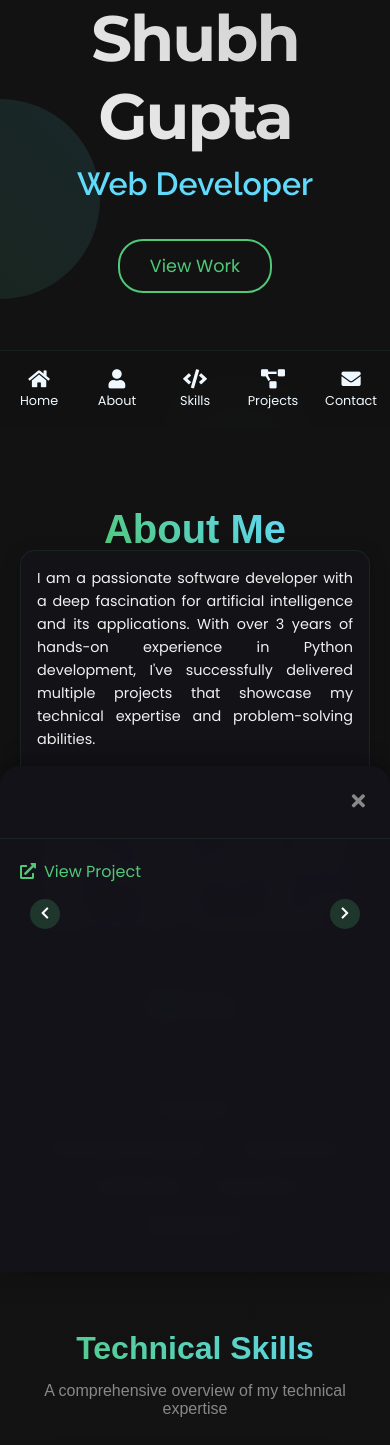
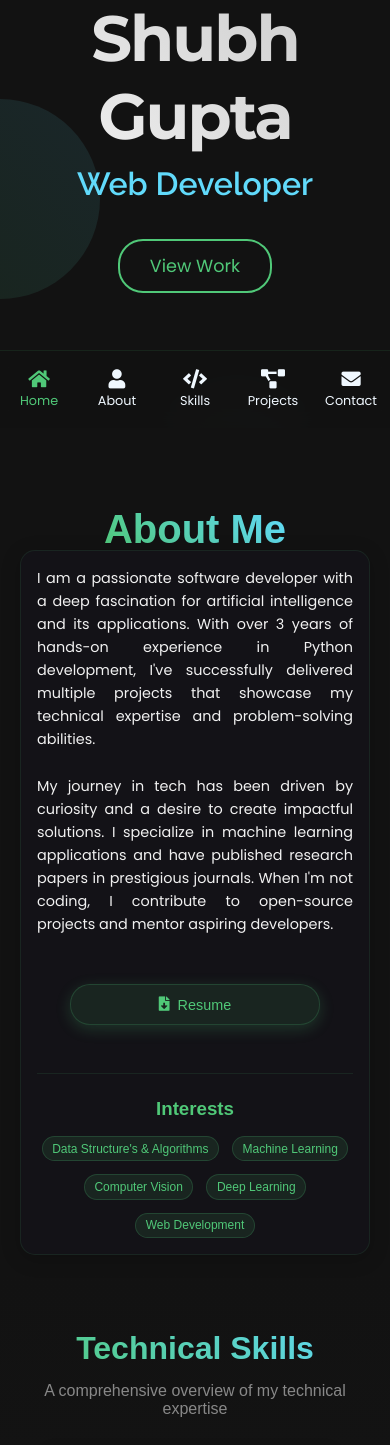
Before and after one commit to ishubhgupta/Portfolio, a PHP site: page / in a window 390 px wide. Shown: the part 416-1861 px from the top of the page. Run offline with PHP 8.4, Linux system fonts and the light colour scheme; some libraries are stand-ins or nearby versions.

Commit message:
refactor mobile project modal; remove unused HTML structure and duplicate CSS property for improved code clarity

```diff
--- a/css/index.css
+++ b/css/index.css
@@ -55,7 +55,6 @@ header {
   height: var(--header-height);
   z-index: 1000;
   background: rgba(18, 18, 18, 0.8);
-  -webkit-backdrop-filter: blur(10px);
   -webkit-backdrop-filter: blur(10px);
   backdrop-filter: blur(10px);
   border-bottom: 1px solid rgba(80, 200, 120, 0.1);
@@ -3431,6 +3430,7 @@ h2 {
     width: 100%;
     height: 60vh;
     background: rgba(20, 19, 26, 0.98);
+    -webkit-backdrop-filter: blur(10px);
     backdrop-filter: blur(10px);
     z-index: 1000;
     border-radius: 20px 20px 0 0;
--- a/index.html
+++ b/index.html
@@ -988,35 +988,6 @@
         </div> -->
       </section>
     </main>
-    <!-- Mobile Project Modal -->
-    <div class="mobile-project-modal">
-      <div class="modal-header">
-        <h3 class="modal-title"></h3>
-        <button class="close-modal">
-          <i class="fas fa-times"></i>
-        </button>
-      </div>
-      <div class="modal-content">
-        <div class="project-link">
-          <a href="#" target="_blank" rel="noopener noreferrer">
-            <i class="fas fa-external-link-alt"></i>
-            <span>View Project</span>
-          </a>
-        </div>
-        <div class="project-images-carousel">
-          <div class="carousel-container"></div>
-          <div class="carousel-nav">
-            <button class="carousel-prev">
-              <i class="fas fa-chevron-left"></i>
-            </button>
-            <button class="carousel-next">
-              <i class="fas fa-chevron-right"></i>
-            </button>
-          </div>
-        </div>
-        <p class="modal-description"></p>
-        <div class="modal-tech-stack"></div>
-      </div>
-    </div>
+
   </body>
 </html>
```
